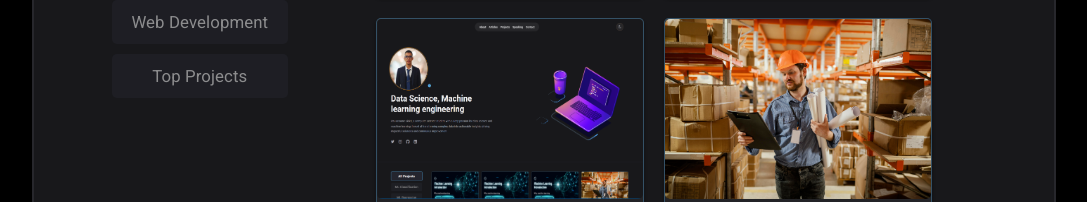
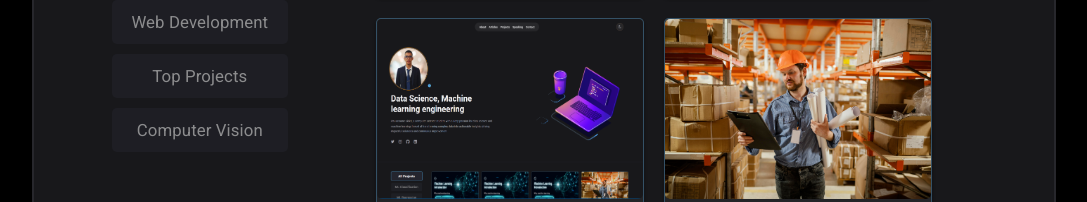
Before and after one commit to SkikriHassane01/My_Portfolio, a React (Vite) app: page / in a window 1280 px wide. Shown: the part 1076-1278 px from the top of the page, without its empty margins (96-1183 px from the left). Built offline with nearby package versions, Linux system fonts and the light colour scheme.

Commit message:
add some projects

```diff
--- a/src/components/3-main/Main.jsx
+++ b/src/components/3-main/Main.jsx
@@ -33,6 +33,7 @@ export default function Main() {
     { key: "C/C++/java", label: "C/C++/Java" },
     { key: "WebDevelopment", label: "Web Development" },
     { key: "Top", label: "Top Projects" },
+    { key: "computervision", label: "Computer Vision" }
   ];
 
   const handleNextPage = () => {
--- a/src/components/3-main/ProjectsData.js
+++ b/src/components/3-main/ProjectsData.js
@@ -81,7 +81,7 @@ export const ListProjects = [
   },
   {
     projectTitle: "To-Do Application",
-    category: ["Python"],
+    category: ["Python","WebDevelopment"],
     imgPath: "./images/todo.jpg",
     subtitle:
       "The application allows users to manage their tasks efficiently and effectively. The instance folder is reserved for the production configuration and test data.",
@@ -174,5 +174,68 @@ export const ListProjects = [
     subtitle:
     " This collection represents my journey through various data science and machine learning competitions, primarily focusing on challenges from platforms like Kaggle",
     link: "https://github.com/SkikriHassane01/Kaggle-Cometitions",
+  },
+  {
+    projectTitle: "Learn PyTorch for deep learning",
+    category: ["Python", "deepLearning"],
+    imgPath: "https://pytorch.org/assets/images/pytorch-logo.png",
+    subtitle: "A comprehensive roadmap to learn and implement deep learning concepts using PyTorch framework.",
+    link: "https://github.com/SkikriHassane01/Learn-PyTorch-for-deep-learning",
+  },
+  {
+    projectTitle: "Automatic number plate recognition with Yolov8 and EasyOCR",
+    category: ["Python", "computervision"],
+    imgPath: "https://miro.medium.com/max/1200/1*K4XR1wjDIQ17IuAbXzKuXQ.jpg",
+    subtitle: "This project combines YOLOv8 for object detection and EasyOCR for text recognition to automatically detect and read vehicle number plates.",
+    link: "https://github.com/SkikriHassane01/Automatic-number-plate-recognition-with-Yolov8-and-EasyOCR",
+  },
+  {
+    projectTitle: "Face Recognition with Real-Time Database",
+    category: ["Python", "computervision"],
+    imgPath: "https://www.realpython.com/cdn-cgi/image/width=640,format=auto/https://files.realpython.com/media/Face-Recognition-with-Python-in-Real-World-Scenarios_Watermarked.c863180fb39f.jpg",
+    subtitle: "A face recognition system that uses deep learning techniques and integrates with a real-time database for dynamic updates and recognition.",
+    link: "https://github.com/SkikriHassane01/Face-Recognition-with-Real-Time-Database",
+  },
+  {
+    projectTitle: "Poker hand detector",
+    category: ["Python", "computervision"],
+    imgPath: "https://miro.medium.com/max/1400/1*ZxrLRsy26tWkXP5Y5GgGSg.png",
+    subtitle: "This project uses computer vision and machine learning techniques to detect and classify poker hands from images.",
+    link: "https://github.com/SkikriHassane01/Pocker-hand-detector",
+  },
+  {
+    projectTitle: "Hand tracking project",
+    category: ["Python", "computervision"],
+    imgPath: "https://google.github.io/mediapipe/images/mobile/hand_tracking_3d_android_gpu.gif",
+    subtitle: "A computer vision project that tracks hand movements and gestures in real-time using deep learning models.",
+    link: "https://github.com/SkikriHassane01/hand-tracking-project",
+  },
+  {
+    projectTitle: "Virtual Calculator project",
+    category: ["Python", "computervision"],
+    imgPath: "https://encrypted-tbn0.gstatic.com/images?q=tbn:ANd9GcQ7fY4fzg48MuCQv-jeUUXKQfwtXqaO0x6v2Q&usqp=CAU",
+    subtitle: "This project creates a virtual calculator using computer vision techniques, allowing users to perform calculations through hand gestures.",
+    link: "https://github.com/SkikriHassane01/Virtual-Calculator-project-",
+  },
+  {
+    projectTitle: "Car Counter project with YOLOv8",
+    category: ["Python", "computervision"],
+    imgPath: "https://blogs.swarthmore.edu/its/wp-content/uploads/2023/11/counting_cars_2.png",
+    subtitle: "A project that uses YOLOv8, a state-of-the-art object detection model, to count cars in video streams or images.",
+    link: "https://github.com/SkikriHassane01/Car-Counter-project-with-yolov8",
+  },
+  {
+    projectTitle: "Object Detection using YOLO",
+    category: ["Python", "computervision"],
+    imgPath: "https://thepythoncode.com/media/articles/object-detection-yolo-opencv-python/yolo-opencv-result.png",
+    subtitle: "This project implements object detection using the YOLO (You Only Look Once) algorithm, demonstrating real-time object detection capabilities.",
+    link: "https://github.com/SkikriHassane01/Object-Detection-using-Yolo",
+  },
+  {
+    projectTitle: "Handwritten digit image classification with AWS deployment",
+    category: ["Python", "computervision", "classification"],
+    imgPath: "https://qiita-image-store.s3.ap-northeast-1.amazonaws.com/0/505665/d821f406-6a97-2bd2-a5a9-a9d5ef48ac6b.png",
+    subtitle: "A machine learning project that classifies handwritten digits and is deployed on AWS, showcasing both ML model development and cloud deployment skills.",
+    link: "https://github.com/SkikriHassane01/Handwritten-digit-image-classification-with-aws-deployment",
   }
 ];
```
Also changed, not shown: 1 other file (tests, documents, lock files or other folders).
